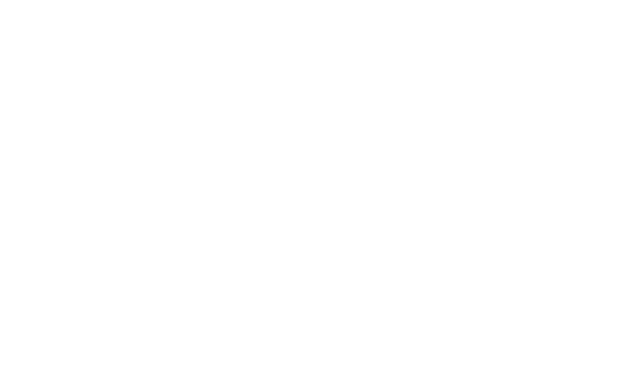
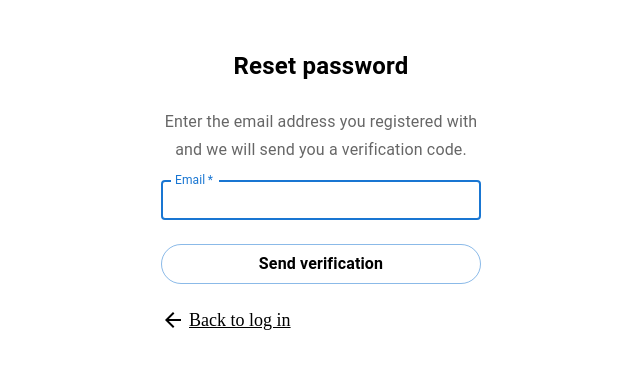
Before and after one commit to httgiang/music-streaming-platform-frontend, a React (Vite) app: page /forgot-password in a window 1280 px wide. Before the commit this address had no page. Shown: the top 368 px of the page, without its empty margins (319-959 px from the left). Built offline with nearby package versions, Linux system fonts and the light colour scheme.

Commit message:
Giang | Implement OTP verfication UI

```diff
--- a/src/App.tsx
+++ b/src/App.tsx
@@ -4,7 +4,9 @@ import HomeLayout from "@/layouts/HomeLayout";
 import HomePage from "@/pages/HomePage";
 import AuthLayout from "@/layouts/AuthLayout";
 import SignUpPage from "@/pages/auth/SignUpPage";
-import LogInPage from "./pages/auth/LogInPage";
+import LogInPage from "@/pages/auth/LogInPage";
+import ForgotPasswordPage from "@/pages/auth/ForgotPasswordPage";
+import OTPVerficationPage from "@/pages/auth/OTPVerificationPage";
 
 function App() {
   return (
@@ -16,6 +18,8 @@ function App() {
         <Route element={<AuthLayout />}>
           <Route path="/sign-up" element={<SignUpPage />} />
           <Route path="/log-in" element={<LogInPage />} />
+          <Route path="/forgot-password" element={<ForgotPasswordPage />} />
+          <Route path="/otp-verification" element={<OTPVerficationPage />} />
         </Route>
       </Routes>
     </BrowserRouter>
--- /dev/null
+++ b/src/components/auth/AuthButton.tsx
@@ -0,0 +1,28 @@
+import React from "react";
+import { Button, Typography } from "@mui/material";
+
+interface AuthButtonProps {
+  onClick: () => void;
+  typography: string;
+}
+
+const AuthButton: React.FC<AuthButtonProps> = ({ onClick, typography }) => {
+  return (
+    <Button
+      type="submit"
+      onClick={onClick}
+      size="large"
+      fullWidth
+      variant="outlined"
+      sx={{
+        "&:hover": {
+          backgroundColor: "rgba(0, 0, 0, 0.04)",
+        },
+      }}
+    >
+      <Typography fontWeight={600}>{typography}</Typography>
+    </Button>
+  );
+};
+
+export default AuthButton;
--- /dev/null
+++ b/src/components/auth/OTPInputs.tsx
@@ -0,0 +1,87 @@
+import { Box, styled } from "@mui/material";
+import { useState, useRef, useEffect } from "react";
+
+const OTPInput = styled("input")({
+  width: 50,
+  height: 50,
+  border: "1px solid #ccc",
+  borderRadius: "5px",
+  textAlign: "center",
+  fontWeight: 600,
+  fontSize: 20,
+  outline: "none",
+  "&:focus": {
+    borderColor: "#1976d2",
+    boxShadow: "0 0 5px rgba(5, 7, 8, 0.5)",
+  },
+});
+
+const OTPInputs = () => {
+  const numInputs = 6;
+  const [otp, setOtp] = useState(Array(numInputs).fill(""));
+
+  const inputRefs = useRef<HTMLInputElement[]>([]);
+
+  useEffect(() => {
+    if (inputRefs.current[0]) {
+      inputRefs.current[0].focus();
+    }
+  }, []);
+  const handleChange = (element: any, index: number) => {
+    if (isNaN(element.value)) return false;
+    const newOtp = [...otp];
+    newOtp[index] = element.value;
+    setOtp(newOtp);
+    if (element.value && index < numInputs - 1) {
+      inputRefs.current[index + 1]?.focus();
+    }
+  };
+
+  const handleOnPaste = (e: React.ClipboardEvent<HTMLInputElement>) => {
+    e.preventDefault();
+    const paste = e.clipboardData.getData("text");
+    if (paste.length !== numInputs) return false;
+    const newOtp = [...otp];
+    newOtp.forEach((val, index) => {
+      newOtp[index] = paste[index] || "";
+    });
+    setOtp(newOtp);
+  };
+
+  const handleKeyDown = (event: any, index: number) => {
+    if (event.key === "ArrowRight" && index < numInputs - 1) {
+      event.target.nextSibling.focus();
+    }
+    if (event.key === "ArrowLeft" && index > 0) {
+      event.target.previousSibling.focus();
+    }
+    if (event.key === "Backspace" && index > 0) {
+      if (event.target.value) {
+        const newOtp = [...otp];
+        newOtp[index] = "";
+        setOtp(newOtp);
+      }
+      event.target.previousSibling.focus();
+    }
+  };
+  return (
+    <Box display="flex" gap={1} justifyContent="center">
+      {otp.map((value, index) => (
+        <OTPInput
+          key={index}
+          value={value}
+          maxLength={1}
+          type="text"
+          onChange={(event) => handleChange(event.target, index)}
+          onKeyDown={(event) => handleKeyDown(event, index)}
+          onPaste={handleOnPaste}
+          ref={(el) => {
+            if (el) inputRefs.current[index] = el;
+          }}
+        />
+      ))}
+    </Box>
+  );
+};
+
+export default OTPInputs;
--- a/src/layouts/AuthLayout.tsx
+++ b/src/layouts/AuthLayout.tsx
@@ -17,6 +17,9 @@ const AuthLayout = () => {
     if (location.pathname.includes("verification")) {
       return "otp-verification";
     }
+    if (location.pathname.includes("password-reset")) {
+      return "password-reset";
+    }
   }, [location.pathname]);
   const formTitle = useMemo(() => {
     if (authPathName === "sign-up") {
@@ -30,6 +33,9 @@ const AuthLayout = () => {
     }
     if (authPathName === "otp-verification") {
       return "Verification";
+    }
+    if (authPathName === "password-reset") {
+      return "Create new password";
     }
   }, [authPathName]);
 
@@ -58,7 +64,6 @@ const AuthLayout = () => {
           <Typography fontSize={24} fontWeight={700}>
             {formTitle}
           </Typography>
-
           <Box
             paddingY={3}
             display="flex"
--- a/src/pages/auth/ForgotPasswordPage.tsx
+++ b/src/pages/auth/ForgotPasswordPage.tsx
@@ -0,0 +1,75 @@
+import { Box, Button, Link, Stack, Typography, TextField } from "@mui/material";
+import { useFormik } from "formik";
+import { ArrowBack } from "@mui/icons-material";
+import {
+  initialForgotPasswordValues,
+  forgotPasswordValidationSchema,
+} from "@/types/auth/forgotpassword";
+import AuthButton from "@/components/auth/AuthButton";
+import { useNavigate } from "react-router-dom";
+
+const ForgotPasswordPage = () => {
+  const navigate = useNavigate();
+  const formik = useFormik({
+    initialValues: initialForgotPasswordValues,
+    validationSchema: forgotPasswordValidationSchema,
+    onSubmit(values) {
+      console.log(values);
+    },
+  });
+  return (
+    <Box
+      display="flex"
+      flexDirection="column"
+      justifyContent="center"
+      textAlign="center"
+      gap={2}
+    >
+      <Typography variant="subtitle1" color="textSecondary">
+        Enter the email address you registered with and we will send you a
+        verification code.
+      </Typography>
+      <form onSubmit={formik.handleSubmit}>
+        <Stack flexDirection="column" spacing={3}>
+          <TextField
+            required
+            fullWidth
+            autoFocus
+            placeholder="Enter email"
+            type="text"
+            label="Email"
+            value={formik.values.email}
+            onChange={formik.handleChange}
+            onBlur={formik.handleBlur}
+            error={formik.touched.email && Boolean(formik.errors.email)}
+            helperText={formik.touched.email && formik.errors.email}
+            size="small"
+          ></TextField>
+          <AuthButton
+            onClick={() => {
+              navigate("/otp-verification");
+            }}
+            typography="Send verification"
+          />
+          <Box
+            sx={{
+              display: "flex",
+              flexDirection: "row",
+              gap: 0.5,
+              textDecoration: "underline",
+            }}
+            onClick={(e) => {
+              e.preventDefault();
+              navigate("/log-in");
+            }}
+          >
+            <ArrowBack />
+            <Link color="textSecondary">Back to log in</Link>
+          </Box>
+        </Stack>
+      </form>
+    </Box>
+  );
+};
+
+export default ForgotPasswordPage;
--- a/src/pages/auth/LogInPage.tsx
+++ b/src/pages/auth/LogInPage.tsx
@@ -14,6 +14,7 @@ import { useFormik } from "formik";
 import { Visibility, VisibilityOff } from "@mui/icons-material";
 import GoogleLogo from "@/assets/google-icon.svg";
 import { initialLogInValues, logInValidationSchema } from "@/types/auth/login";
+import AuthButton from "@/components/auth/AuthButton";
 import { useState } from "react";
 
 const LogInPage = () => {
@@ -82,9 +83,10 @@ const LogInPage = () => {
             size="small"
           />
           <Box display="flex" flexDirection="column" gap={1}>
-            <Button type="submit" variant="outlined">
-              <Typography fontWeight={700}>Log in</Typography>
-            </Button>
+            <AuthButton
+              onClick={() => formik.handleSubmit()}
+              typography="Log in"
+            />
             <Box display="flex" justifyContent="right">
               <Link href="/forgot-password" color="textSecondary">
                 Forgot password?
--- /dev/null
+++ b/src/pages/auth/OTPVerificationPage.tsx
@@ -0,0 +1,36 @@
+import { Box, Typography, Link } from "@mui/material";
+import AuthButton from "@/components/auth/AuthButton";
+import OTPInputs from "@/components/auth/OtpInputs";
+
+const OTPVerficationPage = () => {
+  const userEmail = "hotrungthygiang@gmail.com"; //dummy value
+  return (
+    <Box
+      display="flex"
+      flexDirection="column"
+      justifyContent="center"
+      textAlign="center"
+      gap={3}
+    >
+      <Typography variant="subtitle1" color="textSecondary">
+        We just sent the verifcation code to {userEmail}
+      </Typography>
+      <OTPInputs />
+      <AuthButton onClick={() => console.log("submit")} typography="Verify" />
+      <Box
+        display="flex"
+        flexDirection="row"
+        alignItems="center"
+        justifyContent="center"
+        gap={0.5}
+      >
+        <Typography variant="subtitle1" color="textSecondary">
+          Haven't received code?{" "}
+        </Typography>
+        <Link>Resend</Link>
+      </Box>
+    </Box>
+  );
+};
+
+export default OTPVerficationPage;
--- a/src/pages/auth/SignUpPage.tsx
+++ b/src/pages/auth/SignUpPage.tsx
@@ -17,6 +17,7 @@ import {
   initialSignUpValues,
   signUpValidationSchema,
 } from "@/types/auth/signup";
+import AuthButton from "@/components/auth/AuthButton";
 
 const SignUpPage = () => {
   const formik = useFormik({
@@ -116,15 +117,14 @@ const SignUpPage = () => {
               size="small"
             />
           </Box>
-          <Button type="submit" variant="outlined" size="large">
-            <Typography fontWeight="700">Sign up</Typography>
-          </Button>
-
+          <AuthButton
+            onClick={() => formik.handleSubmit()}
+            typography="Sign up"
+          />
           <Divider>or sign up with</Divider>
           <Button variant="outlined" size="large" fullWidth>
             <Box display="flex" alignItems="center" gap={3}>
               <img src={GoogleLogo} alt="Google Logo" width={20} height={20} />
-
               <Typography fontWeight="700">Continue with Google</Typography>
             </Box>
           </Button>
--- a/src/theme/theme.ts
+++ b/src/theme/theme.ts
@@ -6,7 +6,7 @@ const theme = createTheme({
       styleOverrides: {
         root: {
           textTransform: "none",
-          borderRadius: "5px",
+          borderRadius: "20px",
           color: "inherit",
         },
       },
--- /dev/null
+++ b/src/types/auth/forgotpassword.ts
@@ -0,0 +1,13 @@
+import * as Yup from "yup";
+
+export interface ForgotPasswordProps {
+  email: string;
+}
+
+export const initialForgotPasswordValues: ForgotPasswordProps = {
+  email: "",
+};
+
+export const forgotPasswordValidationSchema = Yup.object().shape({
+  email: Yup.string().email("Invalid email").required("Email is required"),
+});
--- a/src/types/auth/signup.ts
+++ b/src/types/auth/signup.ts
@@ -16,7 +16,7 @@ export const initialSignUpValues: SignUpProps = {
 };
 
 export const signUpValidationSchema = Yup.object().shape({
-  userName: Yup.string().required("Username is required"),
+  username: Yup.string().required("Username is required"),
   name: Yup.string().required("Name is required"),
   email: Yup.string().email("Invalid email").required("Email is required"),
   password: Yup.string()
```
Also changed, not shown: src/assets/facebook-icon.svg (deleted).
